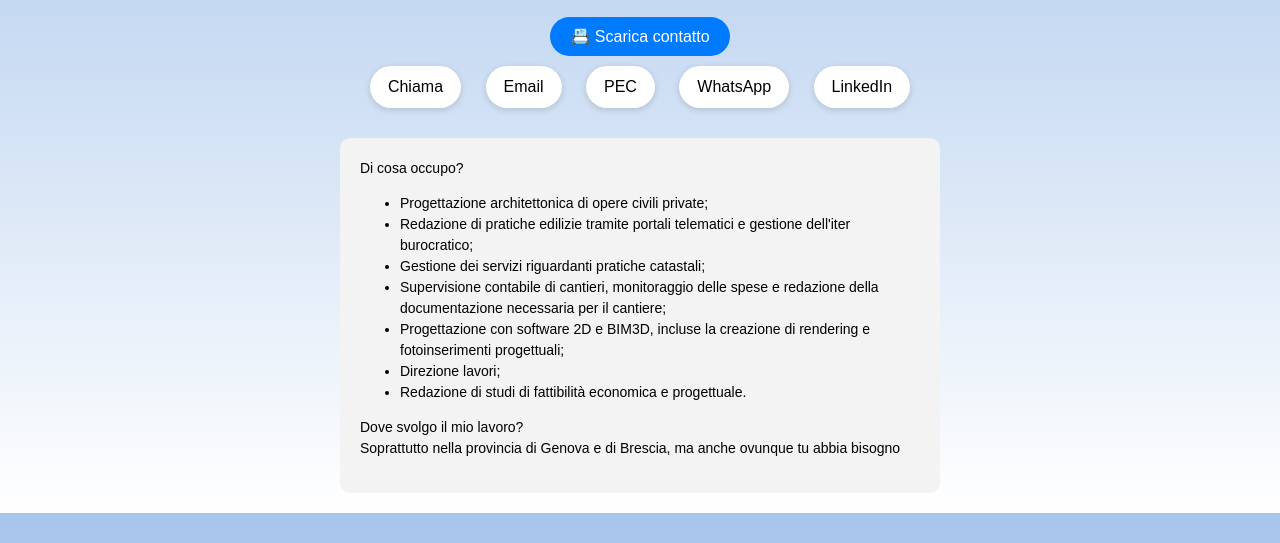
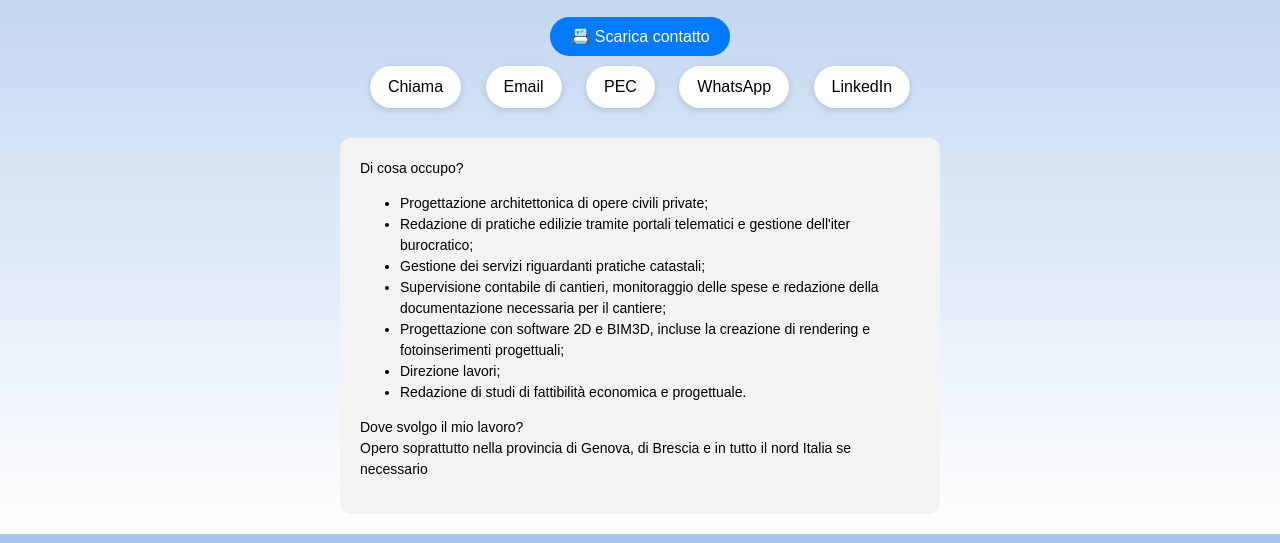
Before and after one commit to Nico0371/nicolas-fona01, a plain HTML site: page index.html in a window 1280 px wide. Shown: the part 257-800 px from the top of the page. Drawn offline with Linux system fonts and the light colour scheme.

Commit message:
index.html

```diff
--- a/index.html
+++ b/index.html
@@ -100,7 +100,7 @@
       </ul>
       <p>
        Dove svolgo il mio lavoro?<br>
-       Soprattutto nella provincia di Genova e di Brescia, ma anche ovunque tu abbia bisogno
+       Opero soprattutto nella provincia di Genova, di Brescia e in tutto il nord Italia se necessario
       </p>
     </div>
   </div>
```
